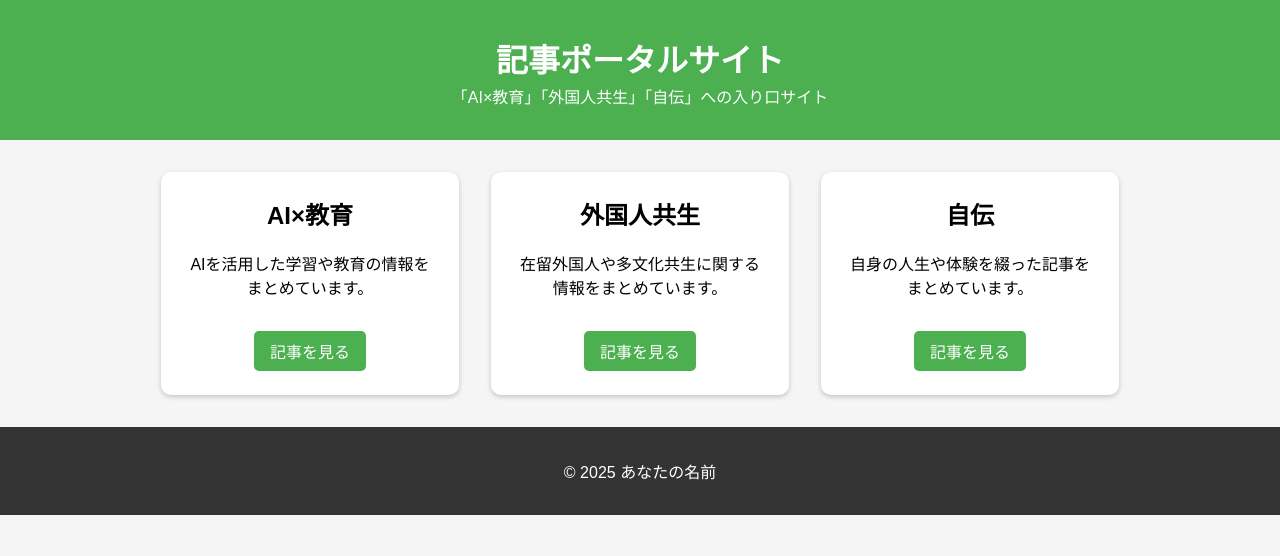
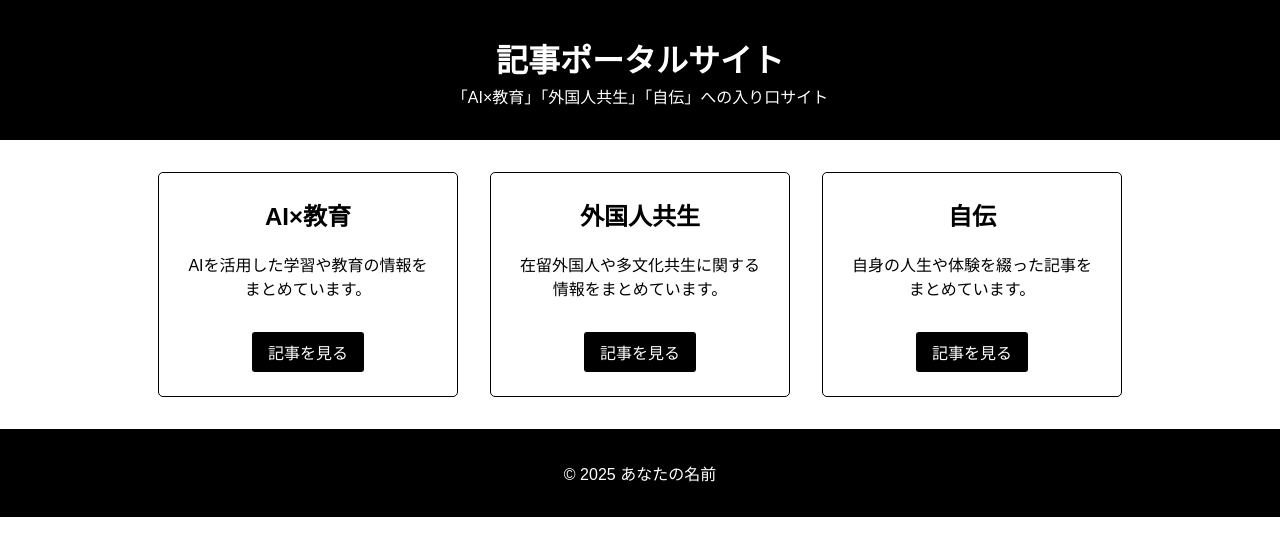
Before and after one commit to ryutam-eng/portal, a plain HTML site: page index.html in a window 1280 px wide. Drawn offline with Linux system fonts and the light colour scheme.

Commit message:
Update style.css

```diff
--- a/style.css
+++ b/style.css
@@ -2,13 +2,14 @@ body {
   font-family: Arial, sans-serif;
   margin: 0;
   padding: 0;
-  background: #f5f5f5;
+  background: #fff;
+  color: #000;
 }
 
 header {
   text-align: center;
-  background: #4CAF50;
-  color: white;
+  background: #000;
+  color: #fff;
   padding: 2rem 1rem;
 }
 
@@ -34,17 +35,18 @@ main {
 }
 
 .card {
-  background: white;
+  background: #fff;
+  border: 1px solid #000;
   padding: 1.5rem;
-  border-radius: 10px;
-  box-shadow: 0 2px 5px rgba(0,0,0,0.2);
+  border-radius: 5px;
   width: 250px;
   text-align: center;
-  transition: transform 0.2s;
+  transition: transform 0.2s, box-shadow 0.2s;
 }
 
 .card:hover {
   transform: translateY(-5px);
+  box-shadow: 0 2px 10px rgba(0,0,0,0.2);
 }
 
 .card h2 {
@@ -55,19 +57,19 @@ main {
   display: inline-block;
   margin-top: 1rem;
   padding: 0.5rem 1rem;
-  background: #4CAF50;
-  color: white;
+  background: #000;
+  color: #fff;
   text-decoration: none;
-  border-radius: 5px;
+  border-radius: 3px;
 }
 
 .card a:hover {
-  background: #45a049;
+  background: #444;
 }
 
 footer {
   text-align: center;
   padding: 1rem;
-  background: #333;
-  color: white;
+  background: #000;
+  color: #fff;
 }
```
